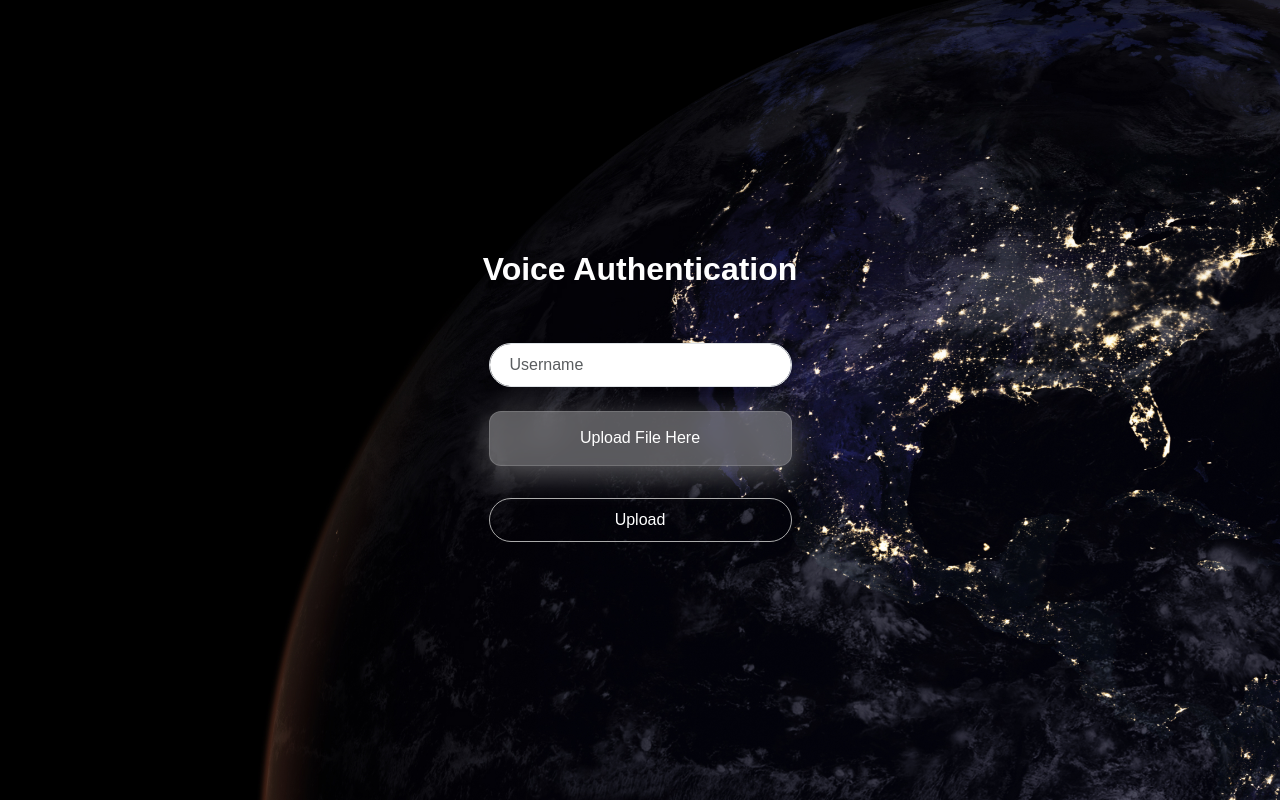
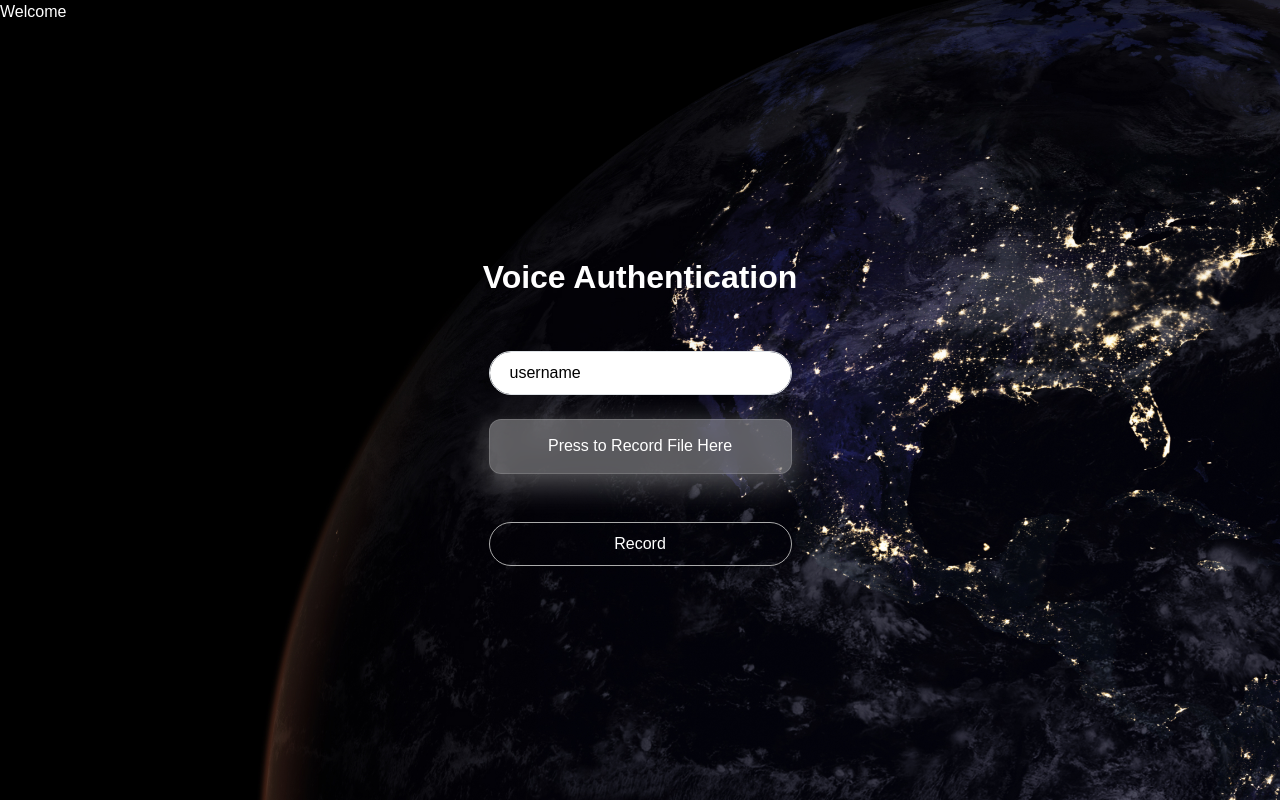
Before and after one commit to doungnapat27/Voice_Authentication, a Flask app: page / in a window 1280 px wide. Run offline with Flask 3, Linux system fonts and the light colour scheme.

Commit message:
fixed bug

```diff
--- a/data/user-data.json
+++ b/data/user-data.json
@@ -1 +1 @@
-[{"username": "username", "filename": "username.wav"}, {"username": "gig", "filename": "gig.wav"}]
+[{"username": "username", "filename": "username.wav"}, {"username": "gig", "filename": "gig.wav"}, {"username": "username", "filename": "username.wav"}]
--- a/templates/Register.html
+++ b/templates/Register.html
@@ -9,24 +9,22 @@
     <title>Register</title>
   </head>
   <body>
+      <div class="username">Welcome</div>
       <div class="box">
         <div class="container">
           <div class="top">
             <Header>Voice Authentication</Header>
           </div>
           <div class="glass-container">
-            <form method="POST" enctype="multipart/form-data" action="{{ url_for('upload_file')}}">
+            <form method="POST" enctype="multipart/form-data" action='/register'>
               <div class="input-field">
-                <input type="text" class="form-control" name="username" placeholder="Username" id="username">
+                <input type="text" class="form-control" name="username" value=username placeholder="Username" id="username">
               </div>
-              <input id="file" name="file" type="file" hidden onchange="displayFileName()" />
-              <label for="file" id="file-label">Upload File Here</label>
-              <div class="button">
-                <button>Upload</button>
-              </div>
+              <label for="file" id="file-label">Press to Record File Here</label>
+              <button onclick="save_record()">Record</button>
             </form>
           </div>
-          {% with messages = get_flashed_messages(with_categories=true) %}
+          <!-- {% with messages = get_flashed_messages(with_categories=true) %}
             {% if messages %}
                 {% for category, message in messages %}
                 <div class="alert alert-{{category}}" role="alert">
@@ -34,14 +32,21 @@
                 </div>
                 {% endfor %}
             {% endif %}
-          {% endwith %}
+          {% endwith %} -->
         </div>
       </div>
       <script>
-        function displayFileName() {
-          const input = document.getElementById('file');
-          const label = document.getElementById('file-label');
-          label.innerHTML = input.files[0].name;
+        function save_record() {
+          $.ajax({
+            type: "POST",
+            url: "/register",
+            success: function (data) {
+              console.log(data);
+            },
+            error: function () {
+              console.log("Error");
+            },
+          });
         }
       </script>
   </body>
```
Also changed, not shown: templates/login.html (+2 -24 lines), 1 other file.
